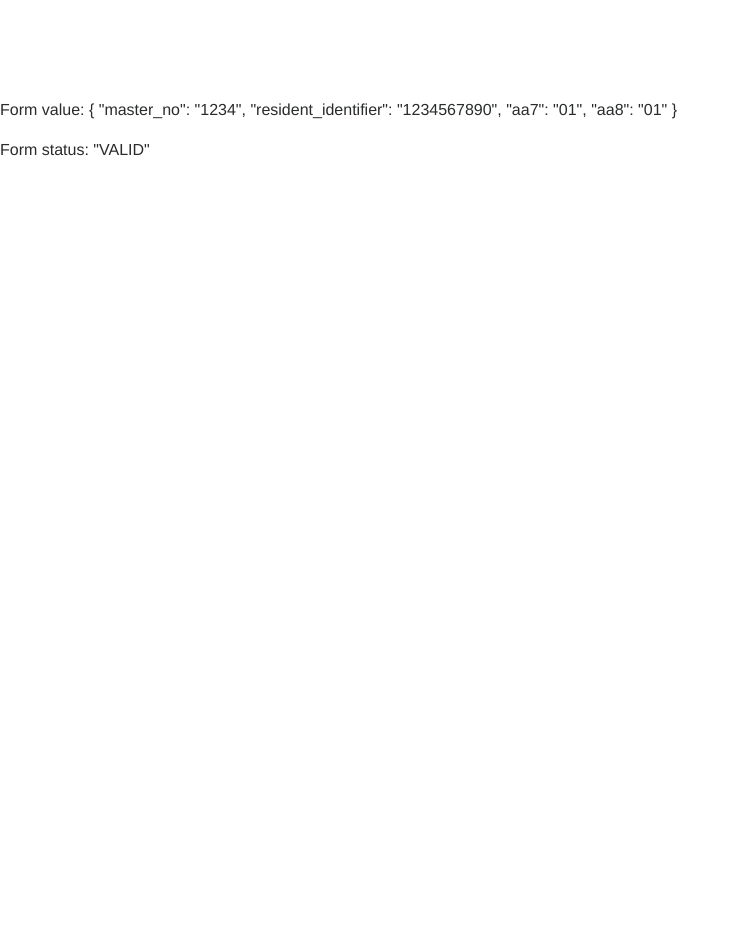
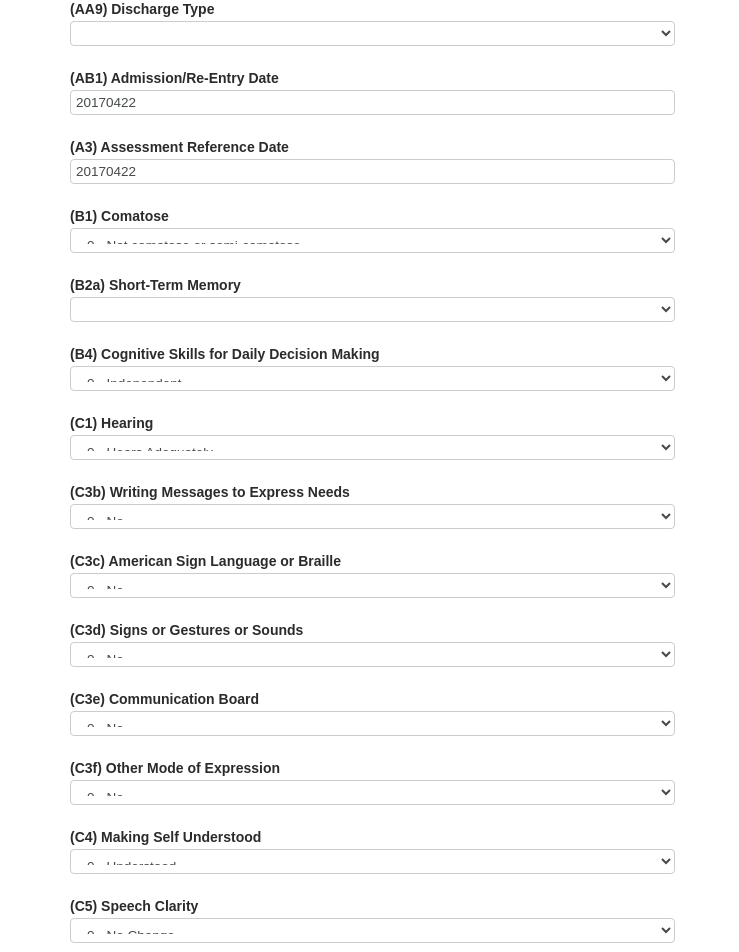
Before and after one commit to beccaharris/mds2-builder-fe, an Angular app: page / in a window 1280 px wide. Shown: the part 420-1372 px from the top of the page, without its empty margins (0-739 px from the left). Before the commit the page ends 800 px from the top, so only its background shows below. Built offline with nearby package versions, Linux system fonts and the light colour scheme.

Commit message:
building assessment through c6

```diff
--- a/src/app/assessment/assessment.component.html
+++ b/src/app/assessment/assessment.component.html
@@ -10,8 +10,7 @@
     <input
       type="text"
       class="form-field"
-      formControlName="master_no"
-    >
+      formControlName="master_no">
   </div>
 
   <!-- (resident_identifier) 10-digit Resident Identifier -->
@@ -52,9 +51,205 @@
       </option>
     </select>
   </div>
-</form>
+
+  <!-- (AA9) Discharge Type -->
+    <div class="form-group">
+    <label
+      class="control-label">
+      (AA9) Discharge Type
+    </label>
+    <select class="form-control" formControlName="aa9">
+      <option *ngFor="let type of dischargeType"
+        [value]="type.key">{{type.label}}
+      </option>
+    </select>
+  </div>
 
 
+  <!-- (AB1) Admission/Re-Entry Date -->
+  <div class="form-group">
+    <label
+      class="control-label">
+        (AB1) Admission/Re-Entry Date
+    </label>
+    <br>
+    <input
+      type="text"
+      class="form-field"
+      formControlName="ab1">
+  </div>
+
+  <!-- (A3) Assessment Reference Date -->
+  <div class="form-group">
+    <label
+      class="control-label">
+        (A3) Assessment Reference Date
+    </label>
+    <br>
+    <input
+      type="text"
+      class="form-field"
+      formControlName="a3">
+  </div>
+
+    <!-- (B1) Comatose -->
+    <div class="form-group">
+    <label
+      class="control-label">
+      (B1) Comatose
+    </label>
+    <select class="form-control" formControlName="b1">
+      <option *ngFor="let state of comatoseState"
+        [value]="state.key">{{state.label}}
+      </option>
+    </select>
+  </div>
+
+    <!-- (B2a) Short-Term Memory-->
+    <div class="form-group">
+    <label
+      class="control-label">
+      (B2a) Short-Term Memory
+    </label>
+    <select class="form-control" formControlName="b2a">
+      <option *ngFor="let state of memoryState"
+        [value]="state.key">{{state.label}}
+      </option>
+    </select>
+  </div>
+
+    <!-- (B4) Cognitive Skills for Daily Decision Making -->
+    <div class="form-group">
+    <label
+      class="control-label">
+      (B4) Cognitive Skills for Daily Decision Making
+    </label>
+    <select class="form-control" formControlName="b4">
+      <option *ngFor="let state of independenceState"
+        [value]="state.key">{{state.label}}
+      </option>
+    </select>
+  </div>
+
+    <!-- (C1) Hearing -->
+    <div class="form-group">
+    <label
+      class="control-label">
+      (C1) Hearing
+    </label>
+    <select class="form-control" formControlName="c1">
+      <option *ngFor="let ability of hearingAbility"
+        [value]="ability.key">{{ability.label}}
+      </option>
+    </select>
+  </div>
+
+    <!-- (C3b) Writing Messages to Express Needs -->
+    <div class="form-group">
+    <label
+      class="control-label">
+      (C3b) Writing Messages to Express Needs
+    </label>
+    <select class="form-control" formControlName="c3b">
+      <option *ngFor="let answer of yesnoAnswer"
+        [value]="answer.key">{{answer.label}}
+      </option>
+    </select>
+  </div>
+
+    <!-- (C3c) American Sign Language or Braille -->
+    <div class="form-group">
+    <label
+      class="control-label">
+      (C3c) American Sign Language or Braille
+    </label>
+    <select class="form-control" formControlName="c3c">
+      <option *ngFor="let answer of yesnoAnswer"
+        [value]="answer.key">{{answer.label}}
+      </option>
+    </select>
+  </div>
+
+    <!-- (C3d) Signs or Gestures or Sounds -->
+    <div class="form-group">
+    <label
+      class="control-label">
+      (C3d) Signs or Gestures or Sounds
+    </label>
+    <select class="form-control" formControlName="c3d">
+      <option *ngFor="let answer of yesnoAnswer"
+        [value]="answer.key">{{answer.label}}
+      </option>
+    </select>
+  </div>
+
+    <!-- (C3e) Communication Board -->
+    <div class="form-group">
+    <label
+      class="control-label">
+      (C3e) Communication Board
+    </label>
+    <select class="form-control" formControlName="c3e">
+      <option *ngFor="let answer of yesnoAnswer"
+        [value]="answer.key">{{answer.label}}
+      </option>
+    </select>
+  </div>
+
+    <!-- (C3f) Other Mode of Expression -->
+    <div class="form-group">
+    <label
+      class="control-label">
+      (C3f) Other Mode of Expression
+    </label>
+    <select class="form-control" formControlName="c3f">
+      <option *ngFor="let answer of yesnoAnswer"
+        [value]="answer.key">{{answer.label}}
+      </option>
+    </select>
+  </div>
+
+    <!-- (C4) Making Self Understood -->
+    <div class="form-group">
+    <label
+      class="control-label">
+      (C4) Making Self Understood
+    </label>
+    <select class="form-control" formControlName="c4">
+      <option *ngFor="let ability of understoodAbility"
+        [value]="ability.key">{{ability.label}}
+      </option>
+    </select>
+  </div>
+
+    <!-- (C5) Speech Clarity -->
+    <div class="form-group">
+    <label
+      class="control-label">
+      (C5) Speech Clarity
+    </label>
+    <select class="form-control" formControlName="c5">
+      <option *ngFor="let clarity of speechClarity"
+        [value]="clarity.key">{{clarity.label}}
+      </option>
+    </select>
+  </div>
+
+    <!-- (C6) Ability to Understand Others -->
+    <div class="form-group">
+    <label
+      class="control-label">
+      (C6) Ability to Understand Others
+    </label>
+    <select class="form-control" formControlName="c6">
+      <option *ngFor="let ability of understandingAbility"
+        [value]="ability.key">{{ability.label}}
+      </option>
+    </select>
+  </div>
+
+
+</form>
 
 <br><br><br><br>
 <p>Form value: {{ mdsAssessment.value | json }}</p>
--- a/src/app/assessment/assessment.component.scss
+++ b/src/app/assessment/assessment.component.scss
@@ -3,11 +3,10 @@
   margin-bottom: 20px;
 }
 .control-label {
-  font-family: "Lucida Sans Unicode", "Lucida Grande", sans-serif;
-  font-size: 12px;
+  font-family: "Arial";
+  font-size: 14px;
   font-weight: bold;
   margin-bottom: 0px;
-
 }
 .form-field,
 .form-control {
@@ -15,14 +14,13 @@
     height: 25px;
     border-radius: 4px;
     border: 1px solid #ccc;
-    font-size: 12px;
+    font-size: 13.5px;
     color: #464a4c;
 }
 .form-control {
     height: 25px !important;
     border-radius: 4px !important
 }
-
-.text {
-    margin-left: 10px;
+input.form-field {
+  padding: 5px
 }
--- a/src/app/assessment/assessment.component.ts
+++ b/src/app/assessment/assessment.component.ts
@@ -1,18 +1,30 @@
 import { Component, OnInit } from '@angular/core';
 import { FormControl, FormGroup, FormBuilder, Validators } from '@angular/forms';
 
-import { AdmissionType, AssessmentReason } from './assessment.constants';
-
+import { AdmissionType, AssessmentReason, DischargeType } from './assessment.constants';
+import { ComatoseState, MemoryState, IndependenceState, HearingAbility } from './assessment.constants'
+import { YesNoAnswer, UnderstoodAbility, SpeechClarity, UnderstandingAbility } from './assessment.constants'
 
 @Component({
   selector: 'assessment',
   templateUrl: './assessment.component.html',
   styleUrls: ['./assessment.component.scss']
 })
+
 export class AssessmentComponent {
+
   mdsAssessment: FormGroup;
   admissionType = AdmissionType;
   assessmentReason = AssessmentReason;
+  dischargeType = DischargeType;
+  comatoseState = ComatoseState;
+  memoryState = MemoryState;
+  independenceState = IndependenceState;
+  hearingAbility = HearingAbility;
+  yesnoAnswer = YesNoAnswer;
+  understoodAbility = UnderstoodAbility;
+  speechClarity = SpeechClarity;
+  understandingAbility = UnderstandingAbility;
 
   constructor(private formBuilder: FormBuilder) {}
 
@@ -22,6 +34,21 @@ export class AssessmentComponent {
       resident_identifier: '1234567890',
       aa7: '01',
       aa8: '01',
+      aa9: '--',
+      ab1: '20170422',
+      a3: '20170422',
+      b1: '0',
+      b2a: '--',
+      b4: '0',
+      c1: '0',
+      c3b: '0',
+      c3c: '0',
+      c3d: '0',
+      c3e: '0',
+      c3f: '0',
+      c4: '0',
+      c5: '0',
+      c6: '0',
     })
   }
 }
--- a/src/app/assessment/assessment.constants.ts
+++ b/src/app/assessment/assessment.constants.ts
@@ -10,3 +10,58 @@ export const AssessmentReason = [
   { key: '05', label: '05 - Quarterly Review Assessment'},
   { key: '10', label: '10 - Significant Change of Prior Quarterly Assessment'}
 ];
+export const DischargeType = [
+  { key: '--', label: '--'},
+  { key: '06', label: '06 - Discharge — Return Not Anticipated'},
+  { key: '07', label: '07 - Discharge — Return Anticipated'},
+  { key: '08', label: '08 - Discharged Prior to Completing Initial Assessment'},
+];
+export const ComatoseState = [
+  { key: '--', label: '--'},
+  { key: '0', label: '0 - Not comatose or semi-comatose'},
+  { key: '1', label: '1 - Comatose or in a persistent vegetative state'}
+];
+export const MemoryState = [
+  { key: '--', label: '--'},
+  { key: '0', label: '0 - No memory problem'},
+  { key: '1', label: '1 - Memory problem'}
+];
+export const IndependenceState = [
+  { key: '--', label: '--'},
+  { key: '0', label: '0 - Independent'},
+  { key: '1', label: '1 - Modified Independence'},
+  { key: '2', label: '2 - Moderately Impaired'},
+  { key: '3', label: '3 - Severely Impaired'},
+];
+export const HearingAbility = [
+  { key: '--', label: '--'},
+  { key: '0', label: '0 - Hears Adequately'},
+  { key: '1', label: '1 - Minimal Difficulty'},
+  { key: '2', label: '2 - Hears in special situations only'},
+  { key: '3', label: '3 - Severely Impaired'},
+];
+export const YesNoAnswer = [
+  { key: '--', label: '--'},
+  { key: '0', label: '0 - No'},
+  { key: '1', label: '1 - Yes'},
+];
+export const UnderstoodAbility = [
+  { key: '--', label: '--'},
+  { key: '0', label: '0 - Understood'},
+  { key: '1', label: '1 - Usually Understood'},
+  { key: '2', label: '2 - Sometimes Understood'},
+  { key: '3', label: '3 - Rarely or Never Understood'},
+];
+export const SpeechClarity = [
+  { key: '--', label: '--'},
+  { key: '0', label: '0 - No Change'},
+  { key: '1', label: '1 - Improved'},
+  { key: '2', label: '2 - Deteriorated'},
+];
+export const UnderstandingAbility = [
+  { key: '--', label: '--'},
+  { key: '0', label: '0 - Understands'},
+  { key: '1', label: '1 - Usually Understands'},
+  { key: '2', label: '2 - Sometimes Understands'},
+  { key: '3', label: '3 - Rarely or Never Understands'},
+]
```
